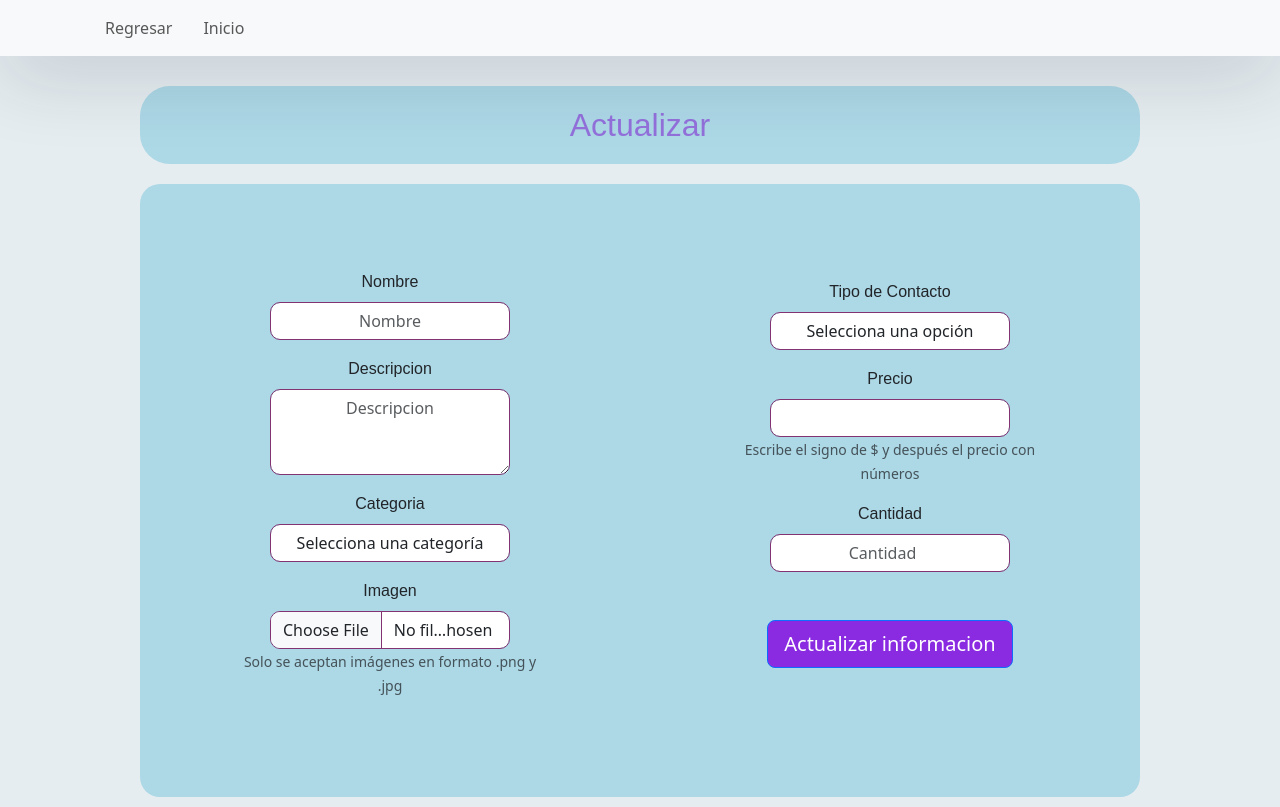
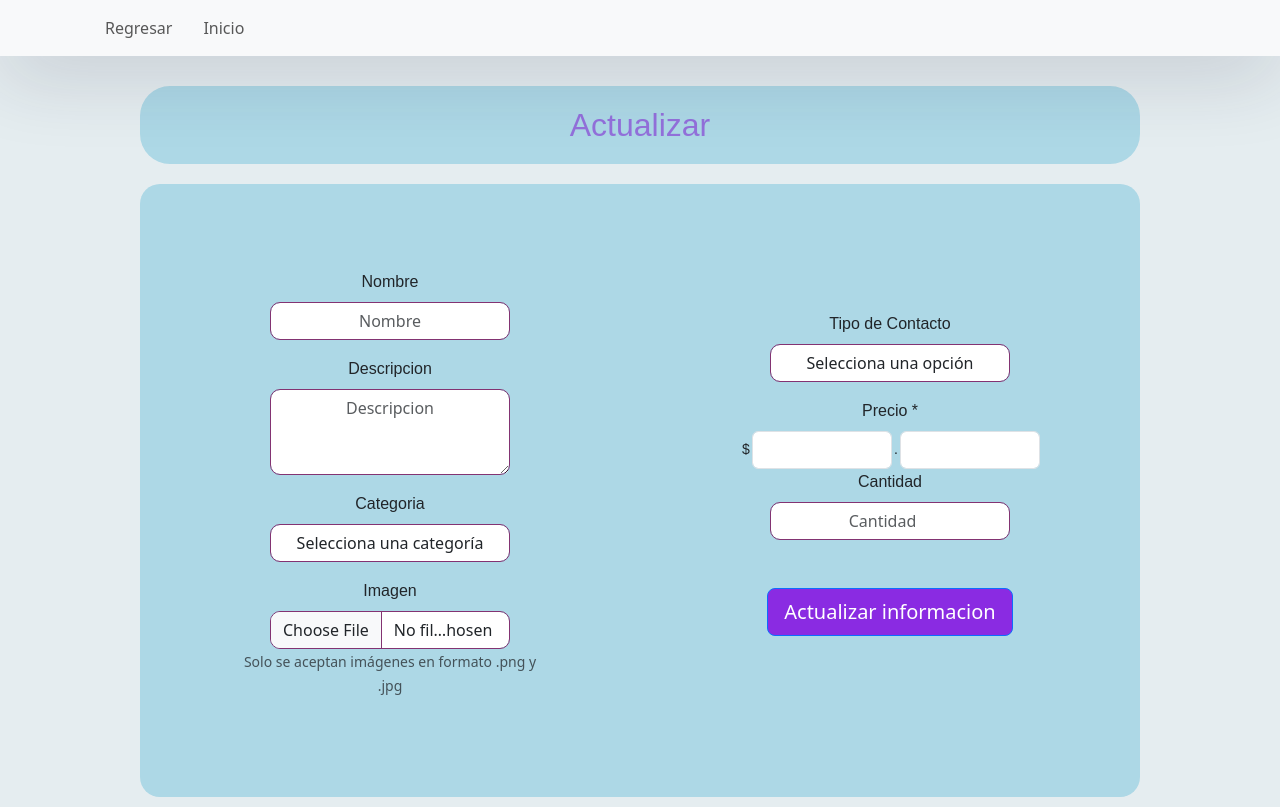
Before and after one commit to SectaTernurin/Ternutianguis, a React (Create React App) app in the folder ternutianguis/: page /actualizar in a window 1280 px wide. Built offline with nearby package versions, Linux system fonts and the light colour scheme.

Commit message:
Cambios en front

```diff
--- a/ternutianguis/src/paginas/General/Acceder.js
+++ b/ternutianguis/src/paginas/General/Acceder.js
@@ -42,7 +42,7 @@ export class Acceder extends Component { // Exportamos por defecto aquí
         if (data.usuario) {
           // Usuario valido, guardamos el token en las cookies
           Cookies.set('authToken', data.token, { path: '/' });
-          window.location.href = '/inicioC';
+          window.location.href = '/inicio';
         } else {
           if (data.errorC === 'Contrasena incorrecta') {
             this.setState({ mensaje: 'La contraseña ingresada es incorrecta.' });
--- a/ternutianguis/src/paginas/Vendedor/Actualizar.css
+++ b/ternutianguis/src/paginas/Vendedor/Actualizar.css
@@ -49,3 +49,20 @@
     background-color: blueviolet;
     margin-top: 2rem;
   }
+
+  .precio-input {
+    display: flex;
+    align-items: center;
+  }
+
+  .dolares-input,
+  .centavos-input {
+    width: 100px; /* Ajusta el ancho de los recuadros de entrada */
+    display: inline-block;
+    text-align: right;
+  }
+
+  .precio-input span {
+    margin: 0 2px; /* Espacio entre el símbolo y los recuadros */
+    font-size: 14px;  /* Asegúrate de que el tamaño del símbolo se ajuste */
+  }
--- a/ternutianguis/src/paginas/Vendedor/Actualizar.js
+++ b/ternutianguis/src/paginas/Vendedor/Actualizar.js
@@ -230,15 +230,36 @@ export function Actualizar() {
           </Form.Group>
         )}
 
-		<Form.Group className="mb-3" controlId="precio">
-		  <Form.Label>Precio</Form.Label>
-			<Form.Control
-				type="text" name="precio" value={producto.precio} onChange={handleChange}
-				isInvalid={errores.precio} required
-			/>
-			<Form.Text muted>Escribe el signo de $ y después el precio con números</Form.Text>
+<Form.Group controlId="precio">
+      <Form.Label>Precio *</Form.Label>
+      <div className="precio-input">
+        <span>$</span>
+        <Form.Control
+          type="number"
+          name="precioP"
+          value={producto.precioP}
+          onChange={handleChange}
+          isInvalid={!!errores.precio}
+          required
+          className="dolares-input"
+          min="0"
+        />
+        <span>.</span>
+        <Form.Control
+          type="number"
+          name="precioC"
+          value={producto.precioC}
+          onChange={handleChange}
+          isInvalid={!!errores.precio}
+          required
+          className="centavos-input"
+          min="0"
+          max="99"
+        />
+      </div>
+      <Form.Control.Feedback type="invalid">Ingresa un precio válido</Form.Control.Feedback>
+    </Form.Group>
 
-		  </Form.Group>
 
 		  <Form.Group className="mb-3" controlId="cantidad">
 		  <Form.Label>Cantidad</Form.Label>
@@ -247,6 +268,8 @@ export function Actualizar() {
 			  onChange={(e) => setcantidad(e.target.value)}
 			  type="number"
 			  placeholder="Cantidad"
+			  min="1"  // Asegura que solo se puedan ingresar números mayores o iguales a 1
+        	  step="1"
 			/>
 		  </Form.Group>
 
--- a/ternutianguis/src/paginas/Vendedor/AltaProducto.css
+++ b/ternutianguis/src/paginas/Vendedor/AltaProducto.css
@@ -56,3 +56,20 @@
       margin-top: 20px;
       margin-bottom: 20px;
     }
+
+    .precio-input {
+      display: flex;
+      align-items: center;
+    }
+
+    .dolares-input,
+    .centavos-input {
+      width: 100px; /* Ajusta el ancho de los recuadros de entrada */
+      display: inline-block;
+      text-align: right;
+    }
+
+    .precio-input span {
+      margin: 0 2px; /* Espacio entre el símbolo y los recuadros */
+      font-size: 14px;  /* Asegúrate de que el tamaño del símbolo se ajuste */
+    }
--- a/ternutianguis/src/paginas/Vendedor/AltaProducto.js
+++ b/ternutianguis/src/paginas/Vendedor/AltaProducto.js
@@ -33,7 +33,9 @@ export const AltaProducto = () => {
     imagen: null,
     tipoContacto: '',
     contacto: '',
-    precio: ''
+    precioP: '',
+    precioC: '',
+    cantidad: ''
   });
   const [errores, setErrores] = useState({
     nombre: false,
@@ -42,11 +44,12 @@ export const AltaProducto = () => {
     imagen: false,
     tipoContacto: false,
     contacto: false,
-    precio: false
+    precio: false,
+    cantidad: false
   });
 
   const handleChange = e => {
-    const { name, value } = e.target;
+    /*const { name, value } = e.target;
     if (name === 'precio' && /^\$?\d*\.?\d{0,2}$/.test(value)) {
       setProducto(prevState => ({
         ...prevState,
@@ -61,7 +64,28 @@ export const AltaProducto = () => {
     setErrores(prevState => ({
       ...prevState,
       [name]: false
-    }));
+    }));*/
+    const { name, value } = e.target;
+    let erroresActualizados = { ...errores };
+
+    if (name === 'precioDolares') {
+      const precioDolares = value.replace(/[^0-9]/g, '');
+      setProducto((prevProducto) => ({ ...prevProducto, precioDolares }));
+    } else if (name === 'precioCentavos') {
+      const precioCentavos = value.replace(/[^0-9]/g, '').slice(0, 2);
+      setProducto((prevProducto) => ({ ...prevProducto, precioCentavos }));
+    } else {
+      setProducto((prevProducto) => ({ ...prevProducto, [name]: value }));
+    }
+
+    // Validar si ambos campos están vacíos
+    if (producto.precioDolares === '' && producto.precioCentavos === '') {
+      erroresActualizados.precio = 'El precio no puede estar vacío';
+    } else {
+      erroresActualizados.precio = '';
+    }
+
+    setErrores(erroresActualizados);
   };
 
   const handleTipoContactoChange = e => {
@@ -191,11 +215,41 @@ export const AltaProducto = () => {
             <Form.Control.Feedback type="invalid">Recuerda llenar este campo</Form.Control.Feedback>
           </Form.Group>
         )}
-        <Form.Group className="form-group-act" controlId="precio">
-          <Form.Label>Precio *</Form.Label>
-          <Form.Control type="text" name="precio" value={producto.precio} onChange={handleChange} isInvalid={errores.precio} required />
-          <Form.Text muted>Escribe el signo de $ y después el precio con números</Form.Text>
-          <Form.Control.Feedback type="invalid">Ingresa un precio válido</Form.Control.Feedback>
+        <Form.Group controlId="precio">
+      <Form.Label>Precio *</Form.Label>
+      <div className="precio-input">
+        <span>$</span>
+        <Form.Control
+          type="number"
+          name="precioP"
+          value={producto.precioP}
+          onChange={handleChange}
+          isInvalid={!!errores.precio}
+          required
+          className="dolares-input"
+          min="0"
+        />
+        <span>.</span>
+        <Form.Control
+          type="number"
+          name="precioC"
+          value={producto.precioC}
+          onChange={handleChange}
+          isInvalid={!!errores.precio}
+          required
+          className="centavos-input"
+          min="0"
+          max="99"
+        />
+      </div>
+      <Form.Control.Feedback type="invalid">Ingresa un precio válido</Form.Control.Feedback>
+    </Form.Group>
+        <Form.Group className="mb-3" controlId="cantidad">
+        <Form.Label>Cantidad *</Form.Label>
+        <Form.Control type="number" name="cantidad" value={producto.cantidad} onChange={handleChange} isInvalid={errores.cantidad} required
+        min="1"  // Asegura que solo se puedan ingresar números mayores o iguales a 1
+        step="1"/>
+        <Form.Control.Feedback type="invalid">Ingresa una cantidad válida</Form.Control.Feedback>
         </Form.Group>
         <div style={{ display: 'flex', justifyContent: 'space-between' }}>
           <Button variant="secondary" onClick={handleCancel}>
@@ -209,5 +263,3 @@ export const AltaProducto = () => {
     </div>
   );
 };
-
-//export default AltaProducto;
--- a/ternutianguis/src/paginas/Vendedor/Eliminar.js
+++ b/ternutianguis/src/paginas/Vendedor/Eliminar.js
@@ -2,8 +2,34 @@ import React from 'react';
 import { Button } from "react-bootstrap";
 import './Eliminar.css';
 
-export const Eliminar = ({ estaAbierto, estaCerrado }) => {
+export const Eliminar = ({ estaAbierto, estaCerrado, idProducto, actualizarProductos }) => {
   if (!estaAbierto) return null;
+
+  // Método para eliminar un producto
+  const eliminarProducto = async () => {
+    if (!window.confirm('¿Estás seguro de que deseas eliminar este producto?')) {
+        return; // Detener si el usuario no confirma
+    }
+
+    try {
+        const response = await fetch(`/eliminarProducto/${idProducto}`, {
+            method: 'POST',
+            headers: {
+                'Content-Type': 'application/json'
+            }
+        });
+        const data = await response.json();
+        if (data.success) {
+            alert('Producto eliminado correctamente');
+            // Llama a la función para actualizar la lista de productos
+            actualizarProductos(idProducto);
+        } else {
+            alert(data.message); // Mostrar mensaje de error del servidor
+        }
+    } catch (error) {
+        alert('Error al comunicarse con el servidor');
+    }
+  }
 
   return (
     <div className="EliminarPopUp">
@@ -11,10 +37,10 @@ export const Eliminar = ({ estaAbierto, estaCerrado }) => {
         <button className="cerrar" onClick={estaCerrado}>X</button>
         <div className='contenido'>
             <h4>¿Esta seguro de eliminar el producto?</h4>
-            <Button className="btnEliminar">
+            <Button className="btnEliminar" onClick={eliminarProducto}>
                 Eliminar
             </Button>
-            <Button className="btnCancelar">
+            <Button className="btnCancelar" onClick={estaCerrado}>
                 Cancelar
             </Button>
         </div>
```
